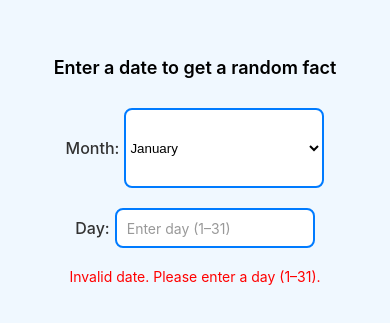
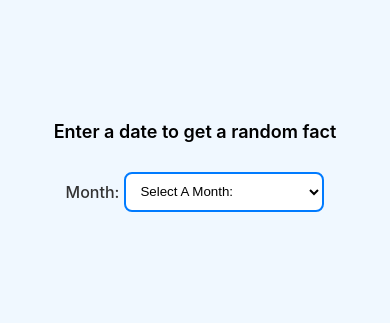
Before and after one commit to MatthewBowron/MobileDev_Assignment-3, a React Native app: screen / in a window 390 px wide. Shown: the part 251-574 px from the top of the page. Built offline with nearby package versions, Linux system fonts and the light colour scheme.

Commit message:
revert changes

```diff
--- a/App.tsx
+++ b/App.tsx
@@ -1,4 +1,4 @@
-'use client';
+'use client'
 import {
   Keyboard,
   KeyboardAvoidingView,
@@ -9,24 +9,28 @@ import {
   TouchableWithoutFeedback,
   View,
 } from 'react-native';
-import { useState } from 'react';
-import { Picker } from '@react-native-picker/picker';
+import { SetStateAction, useState } from 'react';
+import {Picker} from '@react-native-picker/picker';
 
 import DateFact from './components/dateFact';
-import monthData from './months.json';
+import monthData from './months.json'
 
 export default function App() {
   const months = [...monthData];
-  const [monthIndex, setMonthIndex] = useState(0);
+  const [monthIndex, setMonthIndex] = useState(-1);
   const [day, setDay] = useState(0);
 
   const validDate = () => day >= 1 && day <= months[monthIndex].days;
 
   return (
+    // Using KeyboardAvoidingView to handle keyboard appearance
+    // and TouchableWithoutFeedback to dismiss the keyboard when tapping outside inputs
     <KeyboardAvoidingView
       style={{ flex: 1 }}
       behavior={Platform.OS === 'ios' ? 'padding' : undefined}
     >
+      {/* Dismissing keyboard when tapping outside the input fields */}
+      {/* This is useful for better user experience on mobile devices */}
       <TouchableWithoutFeedback onPress={Keyboard.dismiss}>
         <View style={styles.container}>
           <Text style={styles.title}>Enter a date to get a random fact</Text>
@@ -34,22 +38,19 @@ export default function App() {
           <View style={styles.inputContainer}>
             <Text style={styles.label}>Month:</Text>
             <Picker
-              mode="dropdown"
+              mode='dropdown'
+              style = {Platform.OS === 'ios' ? styles.iosPicker : styles.inputWhite}
               selectedValue={monthIndex}
-              onValueChange={(itemValue) => setMonthIndex(itemValue)}
-              style={Platform.OS === 'ios' ? styles.iosPicker : styles.androidPicker}
-              itemStyle={styles.pickerItem}
+              onValueChange={(itemValue: number) => setMonthIndex(itemValue)}
             >
-              {months.map((month, index) => (
-                <Picker.Item
-                  key={month.number}
-                  label={month.name}
-                  value={index}
-                />
+              <Picker.Item label={Platform.OS === 'ios' ? "" : "Select A Month:"} enabled={false} value={-1} />
+              {months.map( (month, index) => (
+                <Picker.Item key={month.number} label={month.name} value={index}  />
               ))}
             </Picker>
           </View>
 
+          {monthIndex!=-1 && <View>
             <View style={styles.inputContainer}>
               <Text style={styles.label}>Day:</Text>
               <TextInput
@@ -57,17 +58,16 @@ export default function App() {
                 placeholder={`Enter day (1–${months[monthIndex].days})`}
                 keyboardType="number-pad"
                 onChangeText={(text) => setDay(parseInt(text) || 0)}
-              placeholderTextColor="#999"
               />
             </View>
 
-          {validDate() ? (
-            <DateFact month={months[monthIndex].number} day={day} />
-          ) : (
+            {validDate() ? <DateFact month={months[monthIndex].number} day={day} /> : (
               <Text style={styles.errorText}>
-              Invalid date. Please enter a day (1–{months[monthIndex].days}).
+                Invalid date. Please enter a day (1-{months[monthIndex].days}).
               </Text>
             )}
+
+          </View>}
         </View>
       </TouchableWithoutFeedback>
     </KeyboardAvoidingView>
@@ -88,7 +88,7 @@ const styles = StyleSheet.create({
     fontWeight: '600',
   },
   inputContainer: {
-    flexDirection: 'row',
+    flexDirection:'row',
     alignItems: 'center',
     justifyContent: 'center',
     margin: 10,
@@ -101,31 +101,18 @@ const styles = StyleSheet.create({
   },
   iosPicker: {
     width: 200,
-    height: 200,
+    height: 210,
+    paddingHorizontal: 10,
   },
-  androidPicker: {
+  inputWhite: {
     width: 200,
-    height: 80,
+    height: 40,
     backgroundColor: '#fff',
     borderColor: '#007BFF',
     borderWidth: 2,
     borderRadius: 8,
-    color: '#000', // fixes Android invisible text
-  },
-  pickerItem: {
-    fontSize: 16,
-    color: '#000',
-    height: 20
-  },
-  inputWhite: {
-    width: 200,
-    height: 40,
-    backgroundColor: '#ffffff',
-    borderColor: '#007BFF',
-    borderWidth: 2,
-    borderRadius: 8,
     paddingHorizontal: 10,
-    color: '#000',
+    color: '#000'
   },
   errorText: {
     color: 'red',
```
Lines whose indentation alone changed are shown as unchanged.
